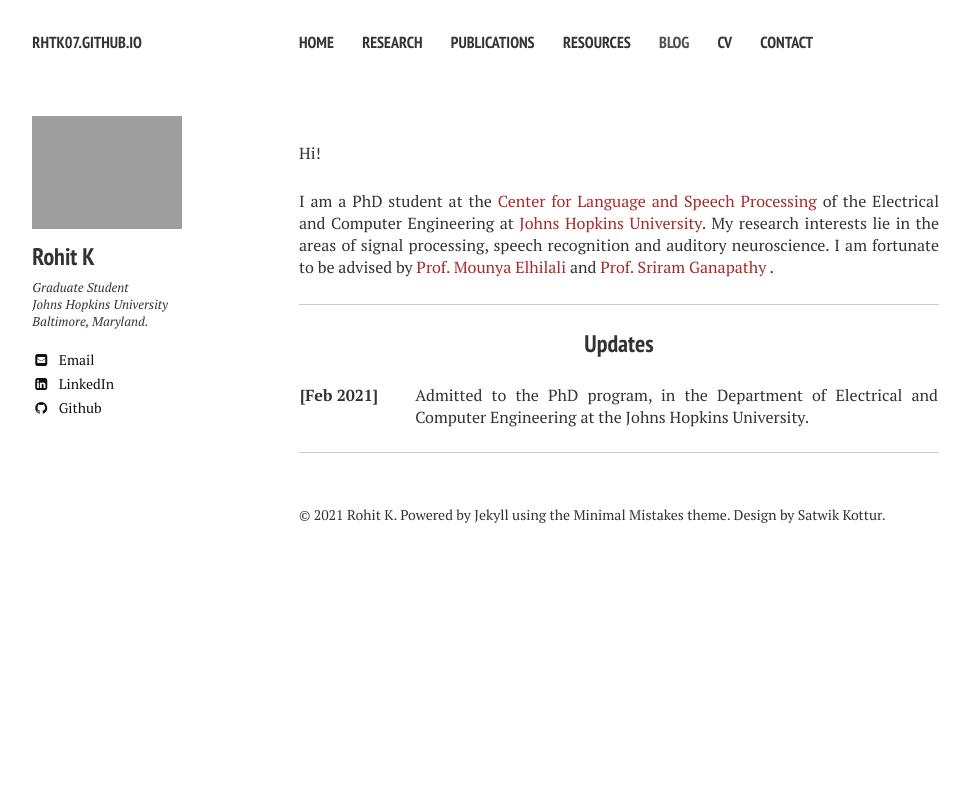
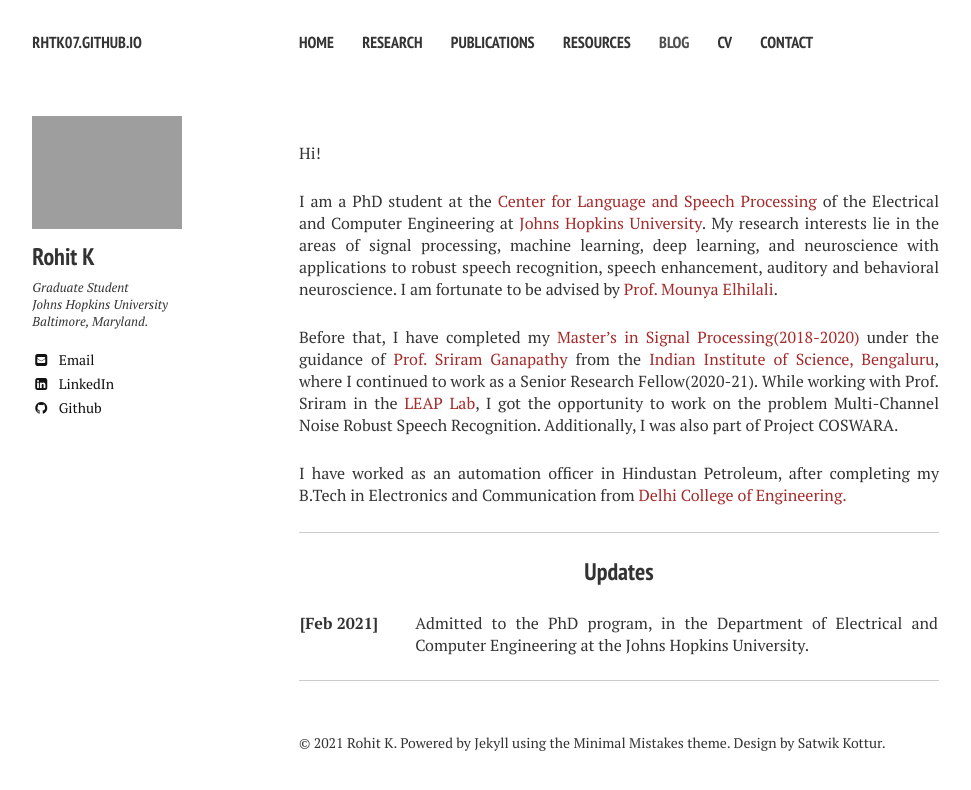
Before and after one commit to RhtK07/RhtK07.github.io, a Jekyll site: the page built from index.md, in a window 1280 px wide. Shown: the top 790 px of the page, without its empty margins (21-992 px from the left). Built offline with Jekyll 4.4.1, drawn with Linux system fonts in a browser that asks for light colours; nearby versions of some CDN libraries.

Commit message:
Added Intro

```diff
--- a/index.md
+++ b/index.md
@@ -11,8 +11,12 @@ Hi!
 
 
 
-I am a PhD student at the [Center for Language and Speech Processing](https://www.clsp.jhu.edu/) of the Electrical and Computer Engineering at [Johns Hopkins University](https://www.jhu.edu/). My research interests lie in the areas of signal processing, speech recognition and auditory neuroscience. I am fortunate to be advised by [Prof. Mounya Elhilali](http://www.cs.cmu.edu/~fmetze/interACT/Home.html) and [Prof. Sriram Ganapathy](http://www.leap.ee.iisc.ac.in/sriram/) .
+I am a PhD student at the [Center for Language and Speech Processing](https://www.clsp.jhu.edu/) of the Electrical and Computer Engineering at [Johns Hopkins University](https://www.jhu.edu/). My research interests lie in the areas of signal processing, machine learning, deep learning, and neuroscience with applications to robust speech recognition, speech enhancement, auditory and behavioral neuroscience. I am fortunate to be advised by [Prof. Mounya Elhilali](http://www.cs.cmu.edu/~fmetze/interACT/Home.html).
 
+
+Before that, I have completed my [Master's in Signal Processing(2018-2020)](https://ece.iisc.ac.in/) under the guidance of [Prof. Sriram Ganapathy](http://www.leap.ee.iisc.ac.in/sriram/) from the [Indian Institute of Science, Bengaluru](https://iisc.ac.in/), where I continued to work as a Senior Research Fellow(2020-21). While working with Prof. Sriram in the [LEAP Lab](http://leap.ee.iisc.ac.in/), I got the opportunity to work on the problem Multi-Channel Noise Robust Speech Recognition. Additionally, I was also part of Project COSWARA.
+
+I have worked as an automation officer in Hindustan Petroleum, after completing my B.Tech in Electronics and Communication from [Delhi College of Engineering.](http://www.dtu.ac.in/)
 
 
 
```
